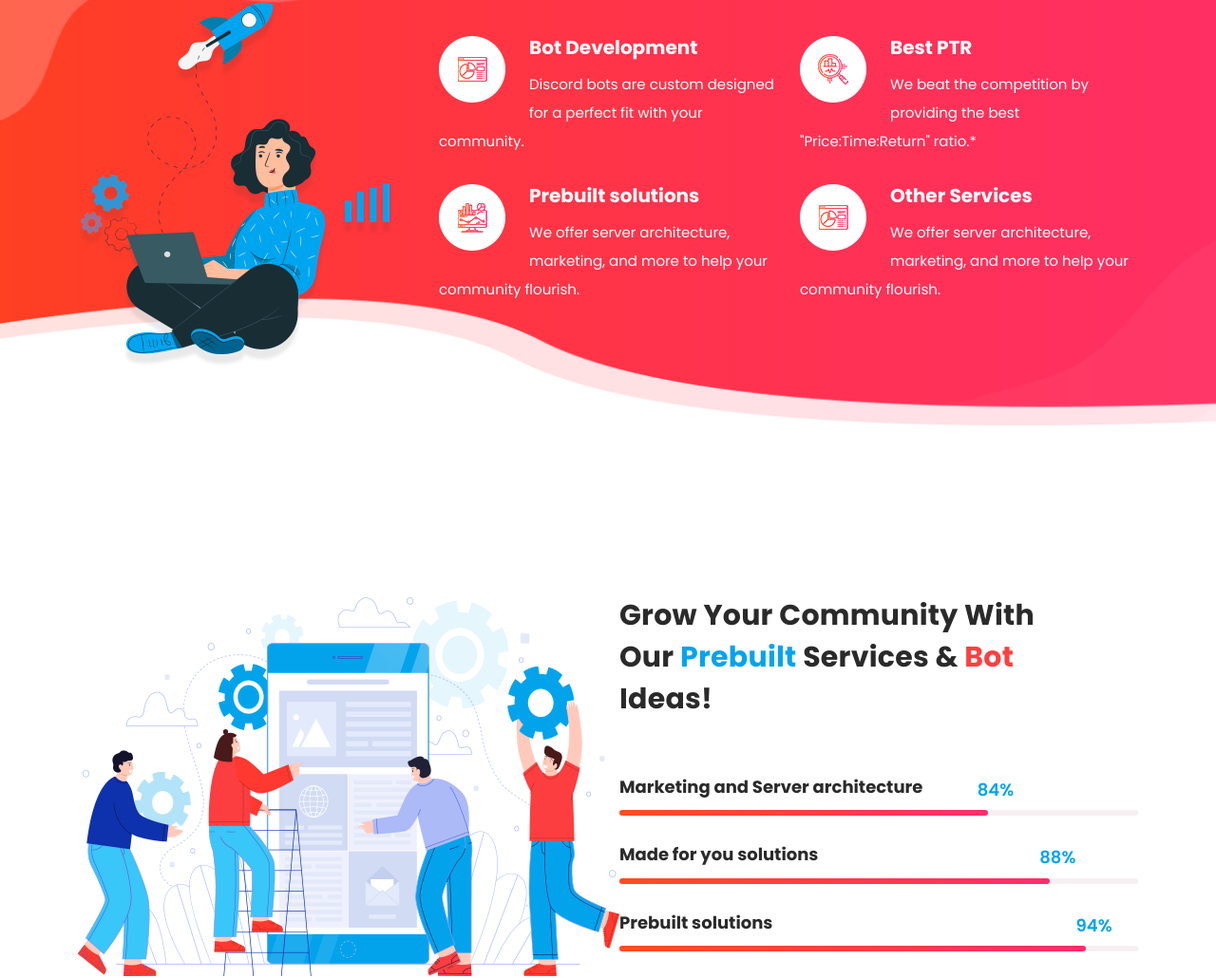
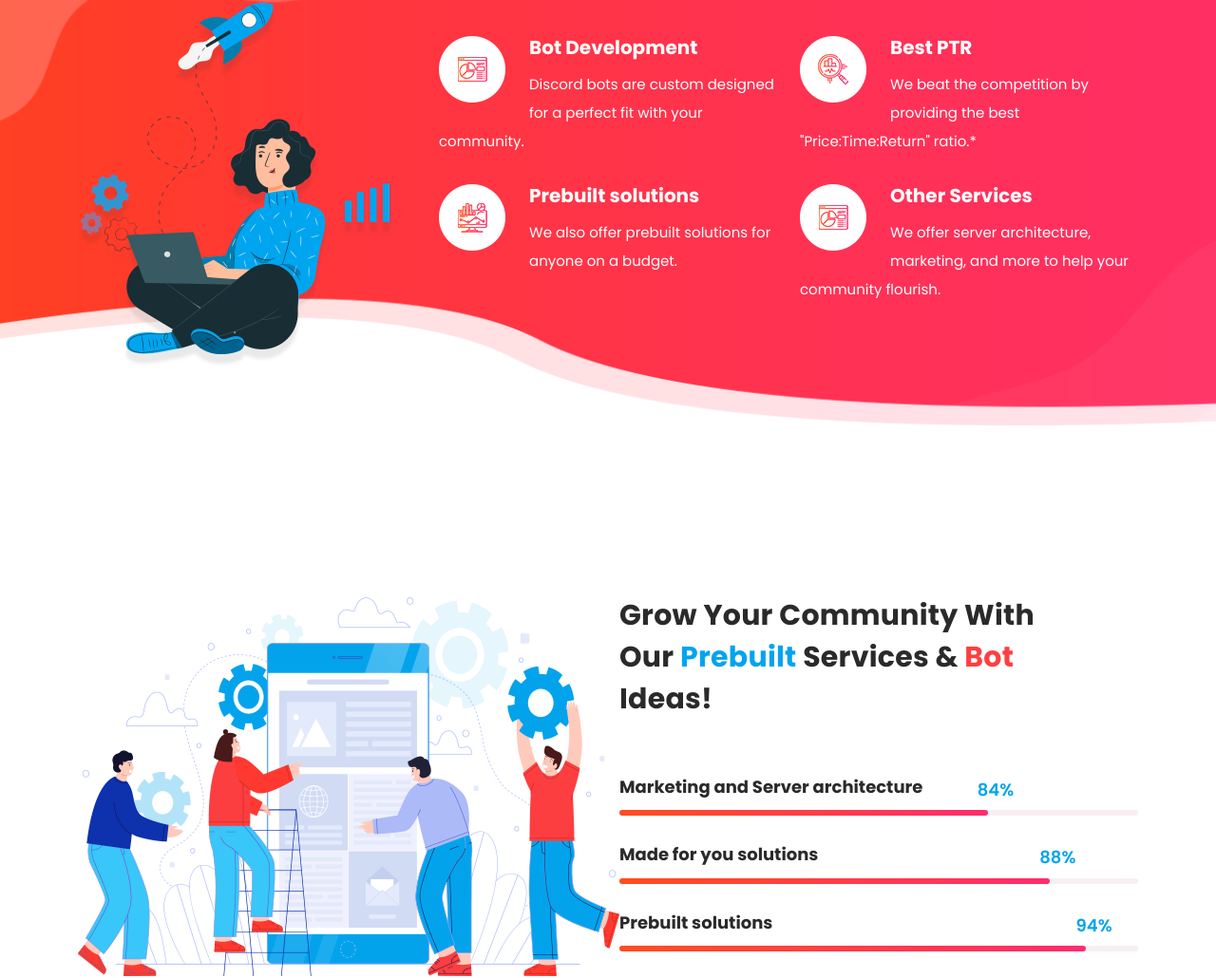
Before and after one commit to Copperhead-Software/Website, a plain HTML site: page index.html in a window 1280 px wide. Shown: the part 1028-2058 px from the top of the page at 95% size. Drawn offline with Linux system fonts and the light colour scheme.

Commit message:
added content and fixed mistakes

```diff
--- a/index.html
+++ b/index.html
@@ -21,7 +21,6 @@
     <title>Copperhead Software</title>
     <!-- <meta content="Copperhead Software" property="og:title" />
     <meta content="Copperhead Software is a small software firm looking to help small communities growm" property="og:description" />
-    <meta content="https://embed.com/copperheadsoftware.co" property="og:url" />
     <meta content="#43B581" data-react-helmet="true" name="theme-color" /> -->
 
     <!-- Bootstrap core CSS -->
@@ -148,7 +147,7 @@
                   </div>
                   <div class="right-text">
                     <h4>Prebuilt solutions</h4>
-                    <p>We offer server architecture, marketing, and more to help your community flourish.</p>
+                    <p>We also offer prebuilt solutions for anyone on a budget.</p>
                   </div>
                 </div>
               </div>
```
Also changed, not shown: 2 other files.
